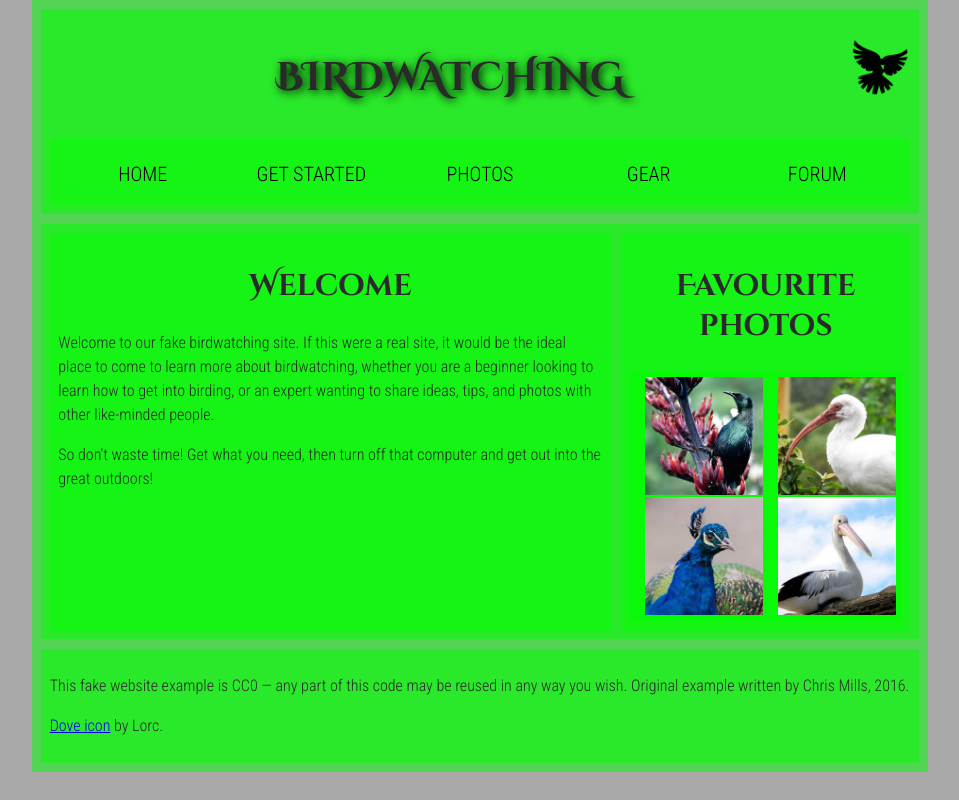
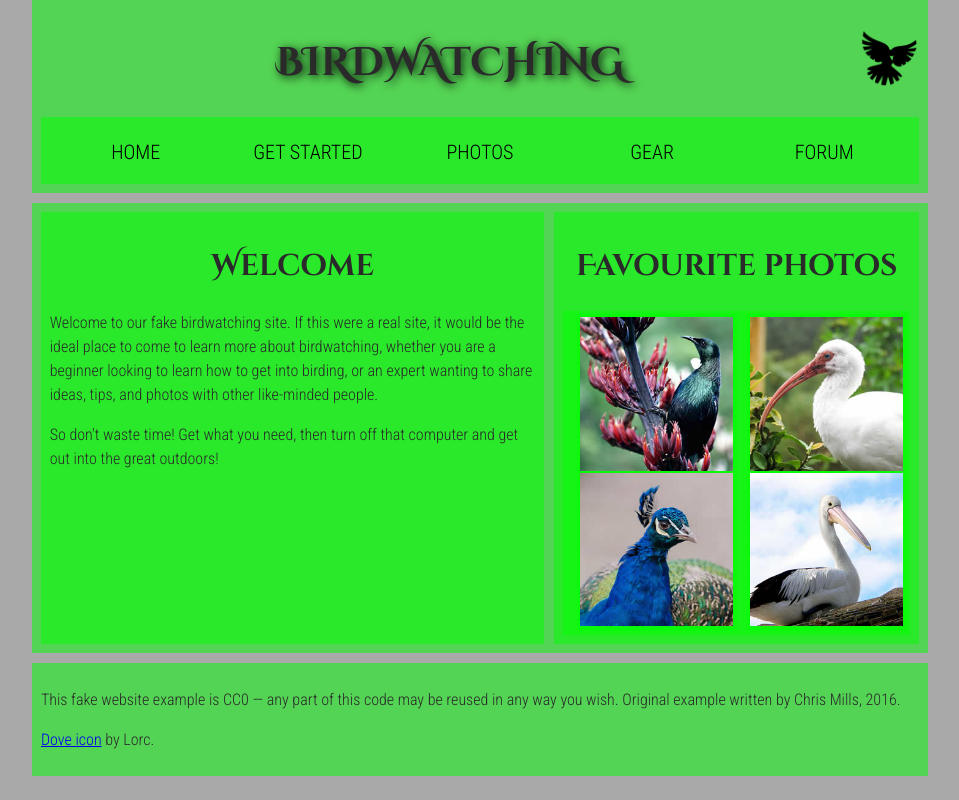
Before and after one commit to nemiko007/BirdWatching, a React (Vite) app: page / in a window 1280 px wide. Shown: the whole page, without its empty margins (160-1119 px from the left). Built offline with nearby package versions, Linux system fonts and the light colour scheme.

Commit message:
色々変更した

```diff
--- a/index.html
+++ b/index.html
@@ -12,11 +12,7 @@
   </head>
 
   <body>
-    <html>
-      <section>
-        <div id="content"></div>
-      </section>
+      <div id="content"></div>
       <script type="module" src="/src/main.jsx"></script>
-    </html>
   </body>
 </html>
--- a/src/App.jsx
+++ b/src/App.jsx
@@ -5,13 +5,13 @@ import Aside from "./components/Aside";
 
 export default function App() {
   return (
-    <div>
+    <html>
       <Header />
       <main>
         <Maincon />
         <Aside />
       </main>
       <Footer />
-    </div>
+    </html>
   );
 }
--- a/style.css
+++ b/style.css
@@ -56,12 +56,9 @@ header {
   flex-flow: row wrap;
 }
 
-body > * {
-  background-color: red;
-  padding: 1%;
-}
 
-main, header, nav, article, aside, footer, section {
+
+main, header, nav, article, aside, footer,section {
   background-color: rgba(0,255,0,0.5);
   padding: 1%;
 }
@@ -114,7 +111,7 @@ main {
 }
 
 article, section {
-  flex: 2;
+  flex: 1.4;
 }
 
 aside {
```
